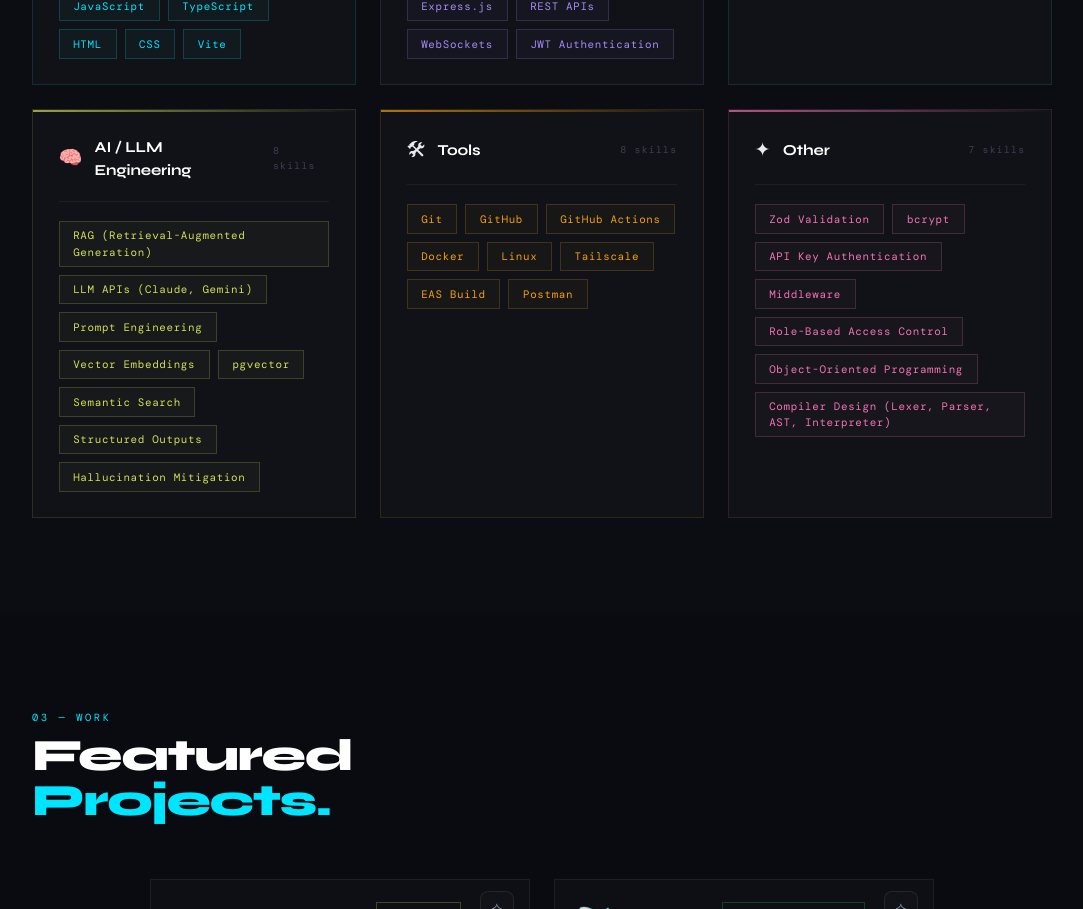
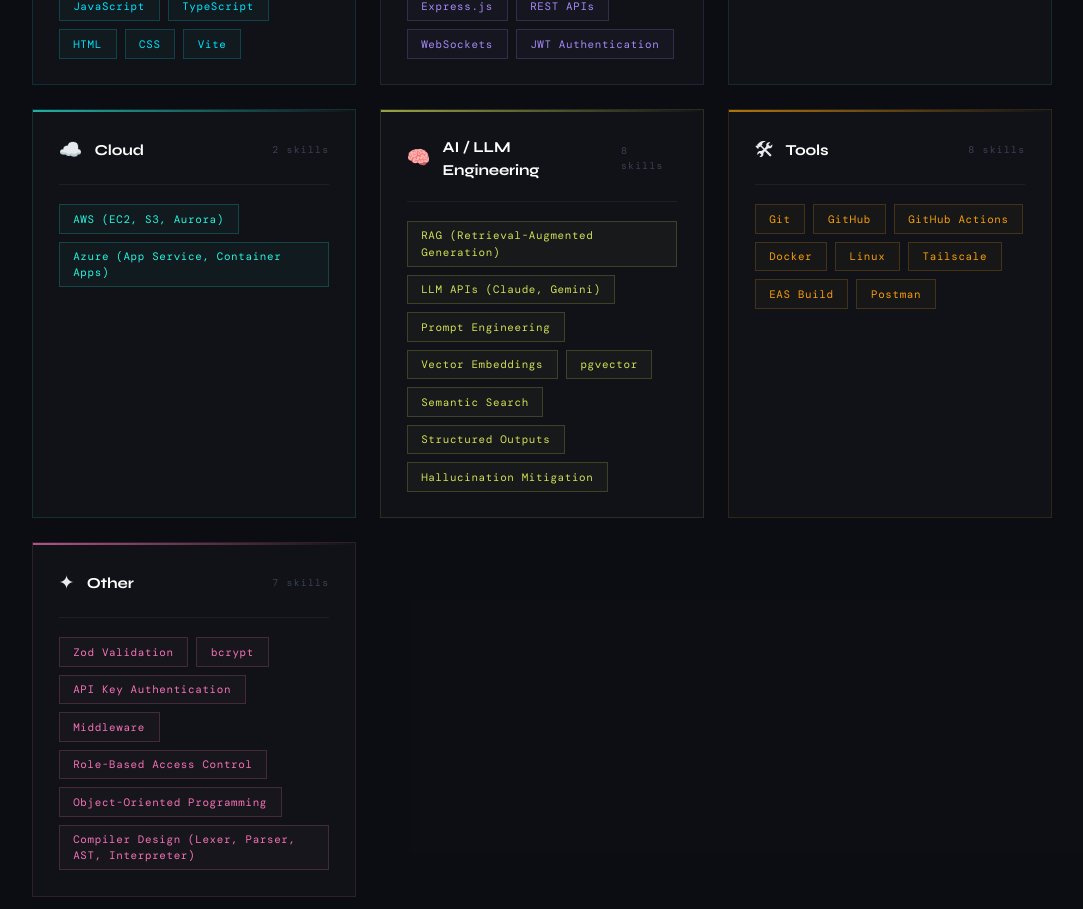
Before and after one commit to SyJared/symmon-portfolio, a React (Vite) app: page / in a window 1280 px wide. Shown: the part 1180-2089 px from the top of the page, without its empty margins (98-1181 px from the left). Built offline with nearby package versions, Linux system fonts and the light colour scheme; a web font is replaced by a local one.

Commit message:
cloud skills

```diff
--- a/src/Portfolio.jsx
+++ b/src/Portfolio.jsx
@@ -49,6 +49,15 @@ const SKILL_GROUPS = [
       "MySQL",
       "PostgreSQL",
       "SQL"
+    ],
+  },
+  {
+    group: "Cloud",
+    color: "#27F5E0",
+    icon: "☁️",
+    skills: [
+      "AWS (EC2, S3, Aurora)",
+      "Azure (App Service, Container Apps)",
     ],
   },
   {
```
